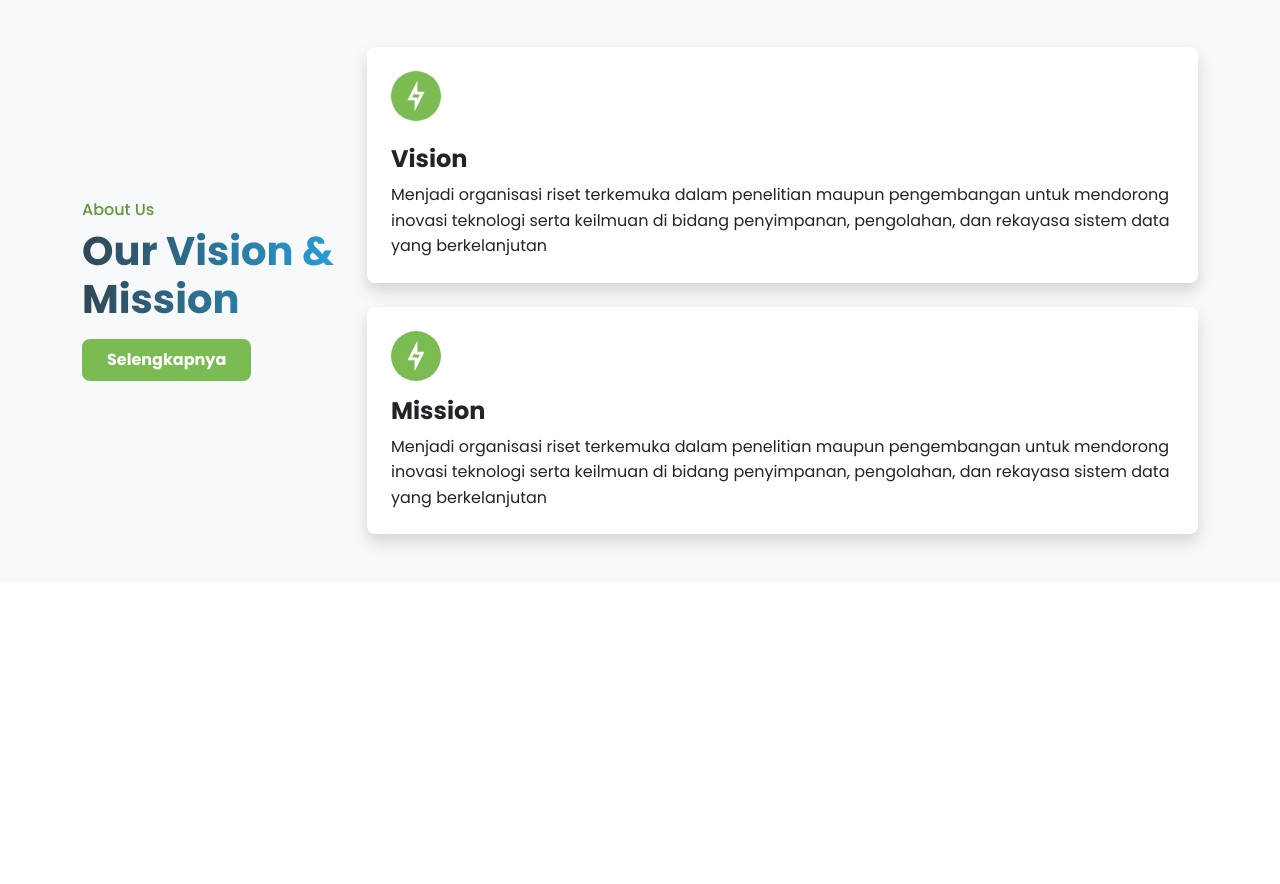
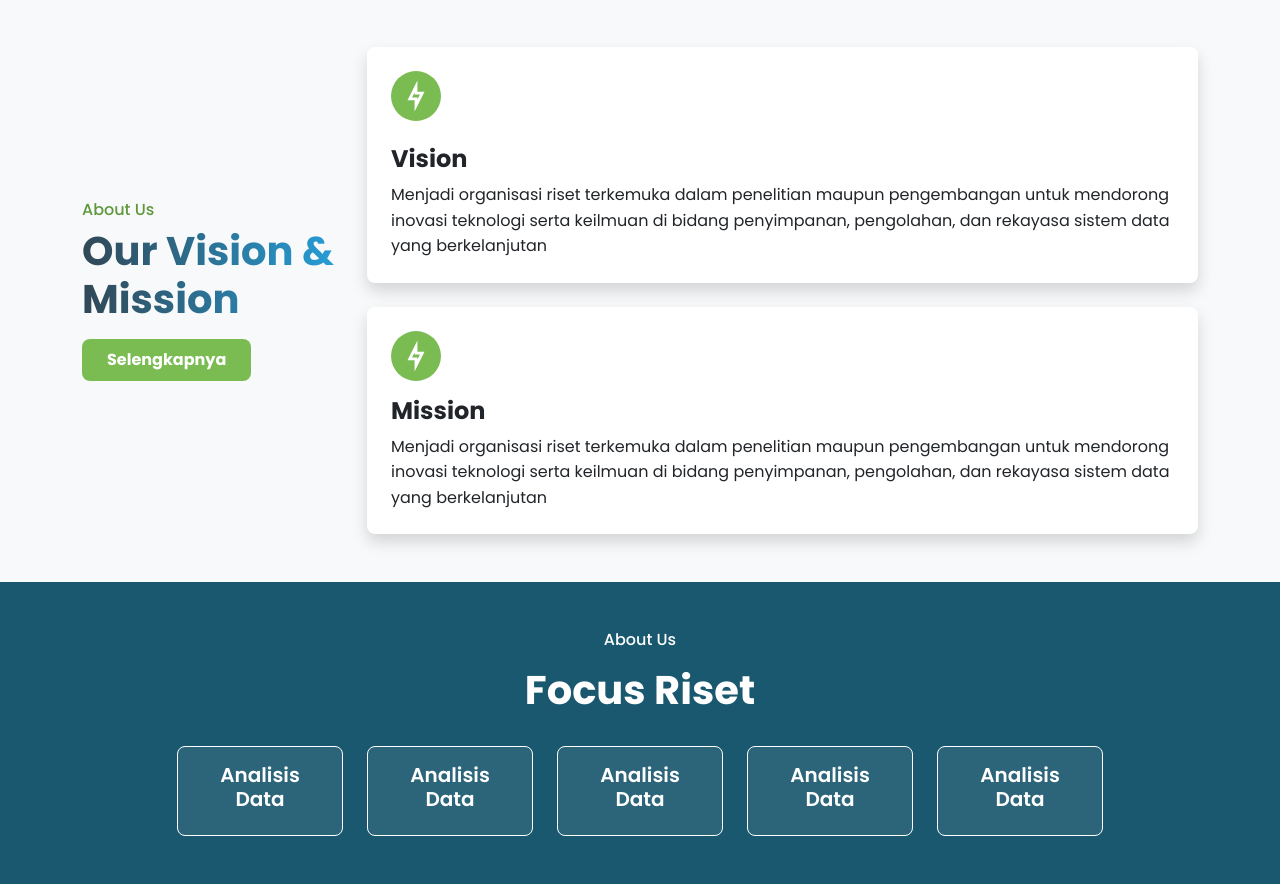
Before and after one commit to 404GH0ST/PBL-Lab-DT, a PHP site: page / in a window 1280 px wide. Shown: the part 1840-2724 px from the top of the page. Before the commit the page ends 2390 px from the top, so only its background shows below. Run offline with PHP 8.4, Linux system fonts and the light colour scheme.

Commit message:
feat: add fokus riset

```diff
--- a/app/Views/home.php
+++ b/app/Views/home.php
@@ -155,3 +155,42 @@
         </div>
     </div>
 </section>
+
+<section id="focusRiset" style="background: #19586E;">
+    <div class="container py-5">
+        <div class="d-flex flex-column justify-content-center align-items-center gap-2 mb-4">
+            <h2 class="text-white" style="font-size: 16px;">About Us</h2>
+            <h2 class="text-white" style="font-size: 40px; font-weight: bold;">Focus Riset</h2>
+        </div>
+
+        <div class="row justify-content-center g-4">
+
+            <!-- Item -->
+            <div class="col-6 col-md-4 col-lg-2">
+                <div class="text-center text-white border border-white rounded-3 p-3" style="background: #D9D9D91A;">
+                    <h3 class="fw-semibold" style="font-size: 20px;">Analisis Data</h3>
+                </div>
+            </div>
+            <div class="col-6 col-md-4 col-lg-2">
+                <div class="text-center text-white border border-white rounded-3 p-3" style="background: #D9D9D91A;">
+                    <h3 class="fw-semibold" style="font-size: 20px;">Analisis Data</h3>
+                </div>
+            </div>
+            <div class="col-6 col-md-4 col-lg-2">
+                <div class="text-center text-white border border-white rounded-3 p-3" style="background: #D9D9D91A;">
+                    <h3 class="fw-semibold" style="font-size: 20px;">Analisis Data</h3>
+                </div>
+            </div>
+            <div class="col-6 col-md-4 col-lg-2">
+                <div class="text-center text-white border border-white rounded-3 p-3" style="background: #D9D9D91A;">
+                    <h3 class="fw-semibold" style="font-size: 20px;">Analisis Data</h3>
+                </div>
+            </div>
+            <div class="col-6 col-md-4 col-lg-2">
+                <div class="text-center text-white border border-white rounded-3 p-3" style="background: #D9D9D91A;">
+                    <h3 class="fw-semibold" style="font-size: 20px;">Analisis Data</h3>
+                </div>
+            </div>
+        </div>
+    </div>
+</section>
```
